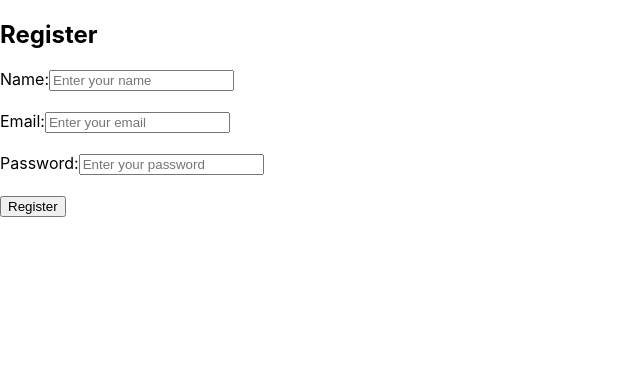
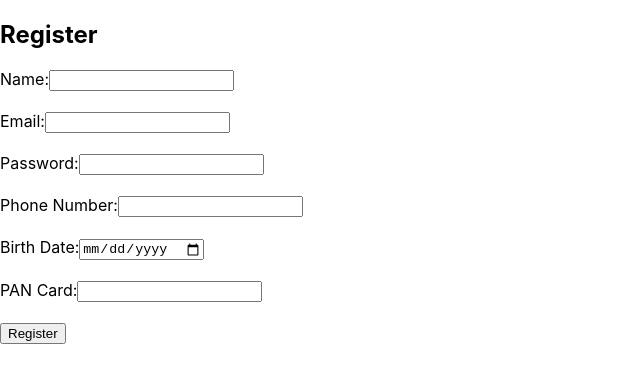
Before and after one commit to Sourish-web/React, a React (Create React App) app: page /register in a window 1280 px wide. Shown: the top 382 px of the page, without its empty margins (0-640 px from the left). Built offline with nearby package versions, Linux system fonts and the light colour scheme.

Commit message:
just done welcome

```diff
--- a/src/App.js
+++ b/src/App.js
@@ -1,20 +1,21 @@
-import React from 'react';
-import { BrowserRouter, Routes, Route } from 'react-router-dom';
-import Login from './Login';
-import Register from './Register';
-import './App.css';
-import ViewUsers from './ViewUsers';
+import React from "react";
+import { BrowserRouter as Router, Routes, Route } from "react-router-dom";
+import WelcomePage from "./Welcome"; // file is still Welcome.js
 
+import Login from "./Login";
+import Register from "./Register";
+import ViewUsers from "./ViewUsers"; // Or your actual users page
 
 function App() {
   return (
-    <BrowserRouter>
+    <Router>
       <Routes>
+        <Route path="/" element={<WelcomePage />} />
         <Route path="/login" element={<Login />} />
         <Route path="/register" element={<Register />} />
         <Route path="/users" element={<ViewUsers />} />
       </Routes>
-    </BrowserRouter>
+    </Router>
   );
 }
 
--- a/src/Register.js
+++ b/src/Register.js
@@ -1,12 +1,18 @@
-import React from "react";
+import React, { useState } from "react";
 import axios from "axios";
+import { useNavigate } from "react-router-dom";
 
 function Register() {
-  const [register, setRegister] = React.useState({
+  const [register, setRegister] = useState({
     name: "",
     email: "",
     password: "",
+    phone: "",
+    birthDate: "",
+    panCard: "",
   });
+
+  const navigate = useNavigate();
 
   const handleChange = (e) => {
     setRegister({
@@ -22,7 +28,8 @@ function Register() {
     try {
       const response = await axios.post("http://localhost:8090/auth/signup", register);
       console.log(response.data);
-      alert("User added successfully!");
+      alert("User registered successfully!");
+      navigate("/login");
     } catch (error) {
       console.error("Error while registering:", error);
       alert("Failed to register user.");
@@ -34,42 +41,30 @@ function Register() {
       <form onSubmit={handleSubmit}>
         <h2>Register</h2>
 
-        <label htmlFor="username">Name:</label>
-        <input
-          type="text"
-          id="username"
-          name="name"
-          placeholder="Enter your name"
-          value={register.name}
-          onChange={handleChange}
-        />
-        <br />
-        <br />
+        <label>Name:</label>
+        <input type="text" name="name" value={register.name} onChange={handleChange} />
 
-        <label htmlFor="email">Email:</label>
-        <input
-          type="email"
-          id="email"
-          name="email"
-          placeholder="Enter your email"
-          value={register.email}
-          onChange={handleChange}
-        />
-        <br />
-        <br />
+        <br /><br />
+        <label>Email:</label>
+        <input type="email" name="email" value={register.email} onChange={handleChange} />
 
-        <label htmlFor="password">Password:</label>
-        <input
-          type="password"
-          id="password"
-          name="password"
-          placeholder="Enter your password"
-          value={register.password}
-          onChange={handleChange}
-        />
-        <br />
-        <br />
+        <br /><br />
+        <label>Password:</label>
+        <input type="password" name="password" value={register.password} onChange={handleChange} />
 
+        <br /><br />
+        <label>Phone Number:</label>
+        <input type="text" name="phone" value={register.phone} onChange={handleChange} />
+
+        <br /><br />
+        <label>Birth Date:</label>
+        <input type="date" name="birthDate" value={register.birthDate} onChange={handleChange} />
+
+        <br /><br />
+        <label>PAN Card:</label>
+        <input type="text" name="panCard" value={register.panCard} onChange={handleChange} />
+
+        <br /><br />
         <button type="submit">Register</button>
       </form>
     </div>
--- /dev/null
+++ b/src/Welcome.js
@@ -0,0 +1,22 @@
+// src/Welcome.js
+
+import React from "react";
+import { useNavigate } from "react-router-dom";
+
+function WelcomePage() {
+  const navigate = useNavigate();
+
+  const handleLoginRedirect = () => {
+    navigate("/login");
+  };
+
+  return (
+    <div style={{ textAlign: "center", marginTop: "100px" }}>
+      <h1>Welcome to the App 🚀</h1>
+      <p>Please login to continue.</p>
+      <button onClick={handleLoginRedirect}>Login</button>
+    </div>
+  );
+}
+
+export default WelcomePage;
```
